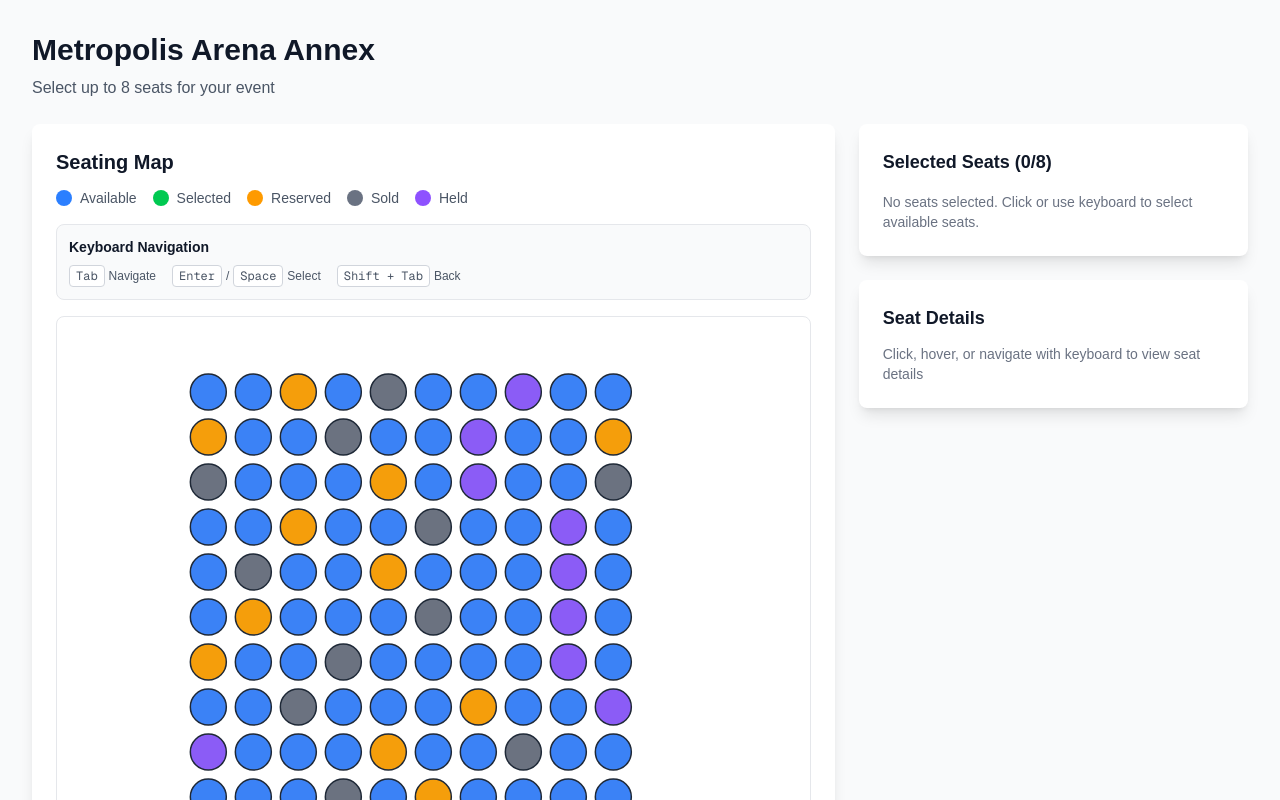
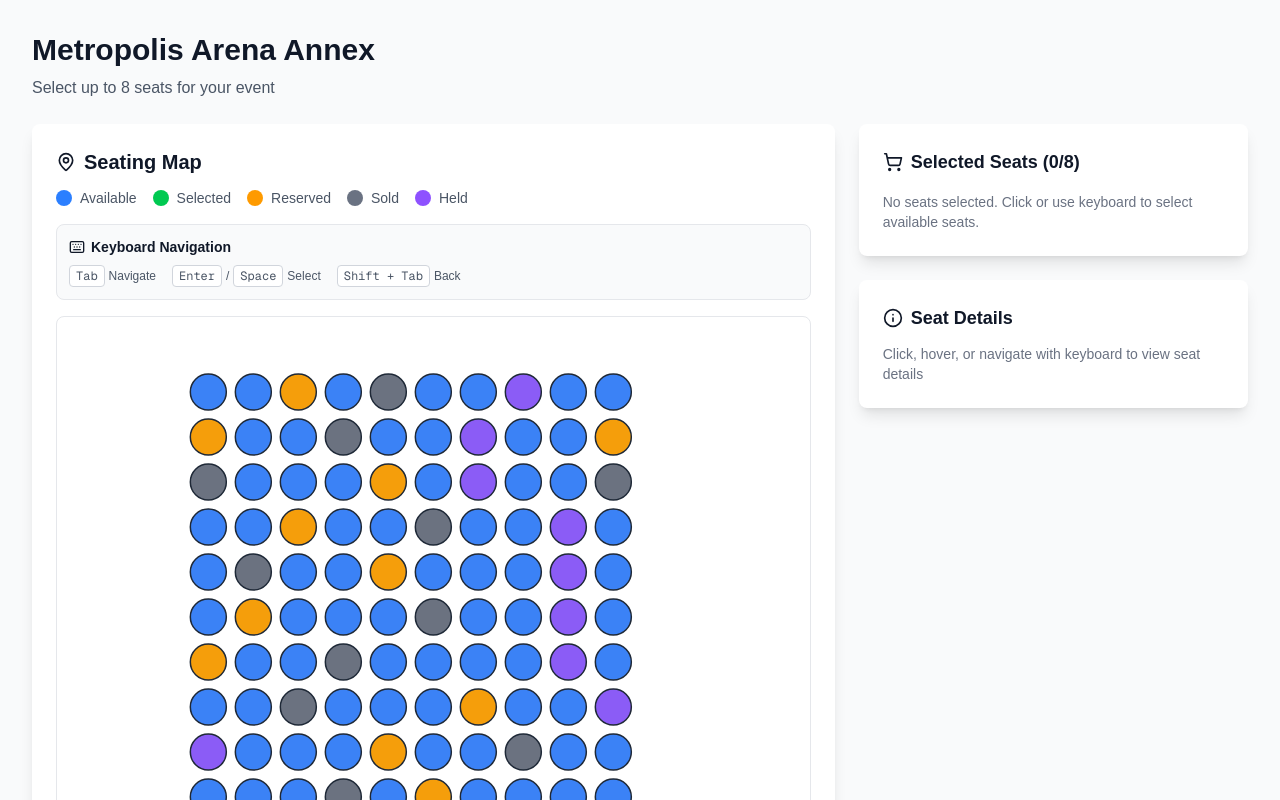
Before and after one commit to kukuhsain/ts-venue-seating-next, a Next.js app: page / in a window 1280 px wide. Shown: the top 800 px of the page. Built offline with nearby package versions, Linux system fonts and the light colour scheme.

Commit message:
add icons

```diff
--- a/components/SeatDetails.tsx
+++ b/components/SeatDetails.tsx
@@ -1,6 +1,7 @@
 'use client';
 
 import { SelectedSeat } from '@/types/venue';
+import { Info } from 'lucide-react';
 
 interface SeatDetailsProps {
   seat: SelectedSeat | null;
@@ -11,7 +12,8 @@ export default function SeatDetails({ seat, priceTiers }: SeatDetailsProps) {
   if (!seat) {
     return (
       <div className="bg-white rounded-lg shadow-lg p-6">
-        <h3 className="text-lg font-semibold text-gray-900 mb-3">
+        <h3 className="text-lg font-semibold text-gray-900 mb-3 flex items-center gap-2">
+          <Info className="w-5 h-5" />
           Seat Details
         </h3>
         <p className="text-gray-500 text-sm">
@@ -30,7 +32,10 @@ export default function SeatDetails({ seat, priceTiers }: SeatDetailsProps) {
 
   return (
     <div className="bg-white rounded-lg shadow-lg p-6">
-      <h3 className="text-lg font-semibold text-gray-900 mb-4">Seat Details</h3>
+      <h3 className="text-lg font-semibold text-gray-900 mb-4 flex items-center gap-2">
+        <Info className="w-5 h-5" />
+        Seat Details
+      </h3>
       <div className="space-y-3">
         <div>
           <span className="text-sm text-gray-500">Section</span>
--- a/components/SeatingMap.tsx
+++ b/components/SeatingMap.tsx
@@ -4,6 +4,7 @@ import { useState, useEffect } from 'react';
 import { Venue, Seat, SelectedSeat } from '@/types/venue';
 import SeatDetails from '@/components/SeatDetails';
 import SelectionSummary from '@/components/SelectionSummary';
+import { MapPin, Keyboard } from 'lucide-react';
 
 const PRICE_TIERS: Record<number, number> = {
   1: 150,
@@ -144,7 +145,8 @@ export default function SeatingMap() {
           <div className="lg:col-span-2">
             <div className="bg-white rounded-lg shadow-lg p-4 md:p-6">
               <div className="mb-4">
-                <h2 className="text-xl font-semibold text-gray-900 mb-3">
+                <h2 className="text-xl font-semibold text-gray-900 mb-3 flex items-center gap-2">
+                  <MapPin className="w-5 h-5" />
                   Seating Map
                 </h2>
                 <div className="flex flex-wrap gap-4 text-sm text-gray-600 mb-4">
@@ -172,7 +174,8 @@ export default function SeatingMap() {
 
                 {/* Keyboard Navigation Info */}
                 <div className="bg-gray-50 border border-gray-200 rounded-lg p-3">
-                  <h3 className="text-sm font-semibold text-gray-900 mb-2">
+                  <h3 className="text-sm font-semibold text-gray-900 mb-2 flex items-center gap-1.5">
+                    <Keyboard className="w-4 h-4" />
                     Keyboard Navigation
                   </h3>
                   <div className="flex flex-wrap gap-x-4 gap-y-1 text-xs text-gray-600">
--- a/components/SelectionSummary.tsx
+++ b/components/SelectionSummary.tsx
@@ -1,6 +1,7 @@
 'use client';
 
 import { SelectedSeat } from '@/types/venue';
+import { ShoppingCart, X, Trash2, CreditCard } from 'lucide-react';
 
 interface SelectionSummaryProps {
   selectedSeats: SelectedSeat[];
@@ -20,15 +21,17 @@ export default function SelectionSummary({
   return (
     <div className="bg-white rounded-lg shadow-lg p-6">
       <div className="flex items-center justify-between mb-4">
-        <h3 className="text-lg font-semibold text-gray-900">
+        <h3 className="text-lg font-semibold text-gray-900 flex items-center gap-2">
+          <ShoppingCart className="w-5 h-5" />
           Selected Seats ({selectedSeats.length}/8)
         </h3>
         {selectedSeats.length > 0 && (
           <button
             onClick={onClearSelection}
-            className="text-sm text-red-600 hover:text-red-800 font-medium"
+            className="text-sm text-red-600 hover:text-red-800 font-medium flex items-center gap-1"
             aria-label="Clear all selected seats"
           >
+            <Trash2 className="w-4 h-4" />
             Clear All
           </button>
         )}
@@ -63,19 +66,7 @@ export default function SelectionSummary({
                     className="text-red-600 hover:text-red-800"
                     aria-label={`Remove seat ${seat.sectionLabel} Row ${seat.rowIndex} Seat ${seat.col}`}
                   >
-                    <svg
-                      className="w-5 h-5"
-                      fill="none"
-                      stroke="currentColor"
-                      viewBox="0 0 24 24"
-                    >
-                      <path
-                        strokeLinecap="round"
-                        strokeLinejoin="round"
-                        strokeWidth={2}
-                        d="M6 18L18 6M6 6l12 12"
-                      />
-                    </svg>
+                    <X className="w-5 h-5" />
                   </button>
                 </div>
               </div>
@@ -92,10 +83,11 @@ export default function SelectionSummary({
               </span>
             </div>
             <button
-              className="w-full bg-blue-600 hover:bg-blue-700 text-white font-semibold py-3 px-4 rounded-lg transition-colors disabled:opacity-50 disabled:cursor-not-allowed"
+              className="w-full bg-blue-600 hover:bg-blue-700 text-white font-semibold py-3 px-4 rounded-lg transition-colors disabled:opacity-50 disabled:cursor-not-allowed flex items-center justify-center gap-2"
               disabled={selectedSeats.length === 0}
               aria-label={`Continue to checkout with ${selectedSeats.length} seat${selectedSeats.length !== 1 ? 's' : ''}`}
             >
+              <CreditCard className="w-5 h-5" />
               Continue to Checkout
             </button>
             {selectedSeats.length === 8 && (
```
Also changed, not shown: package.json (+7 -6 lines), 1 other file (tests, documents, lock files or other folders).
